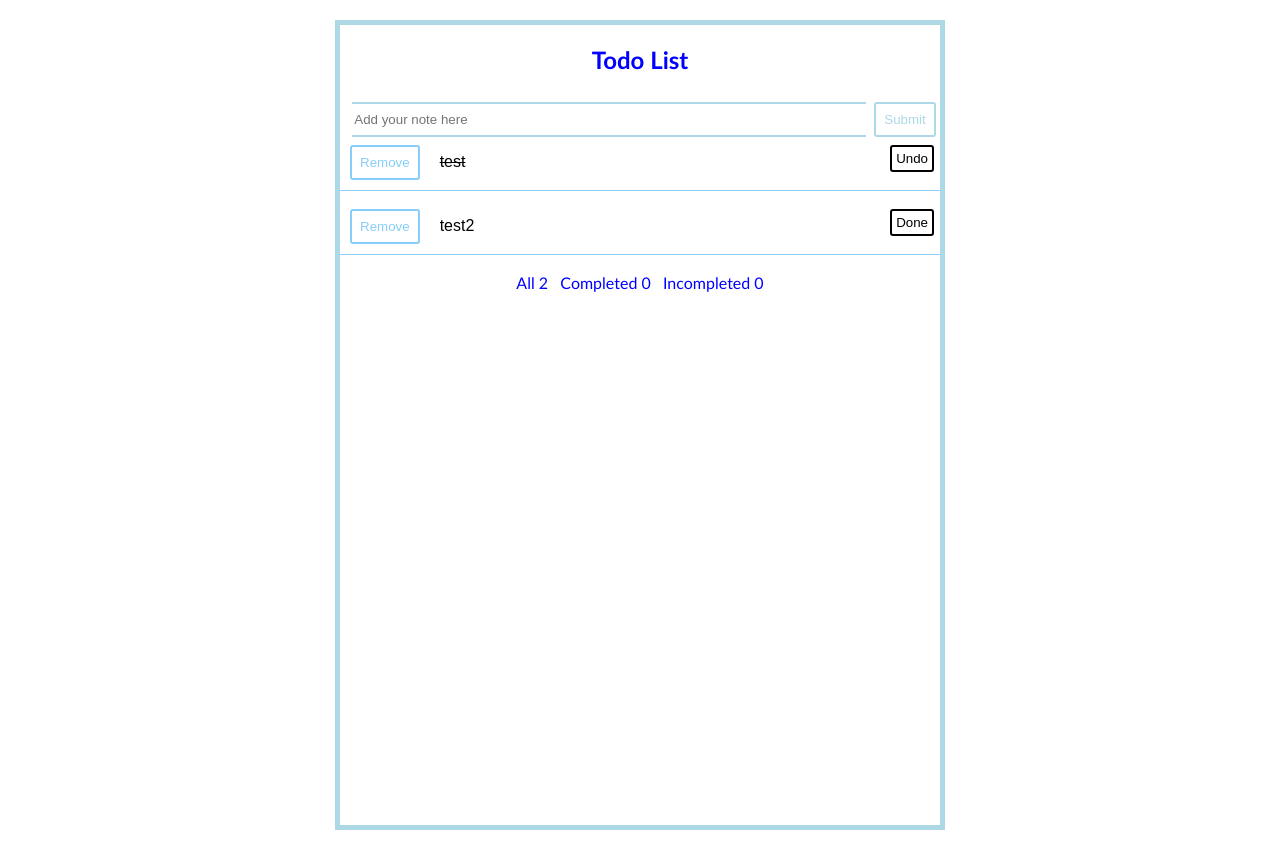
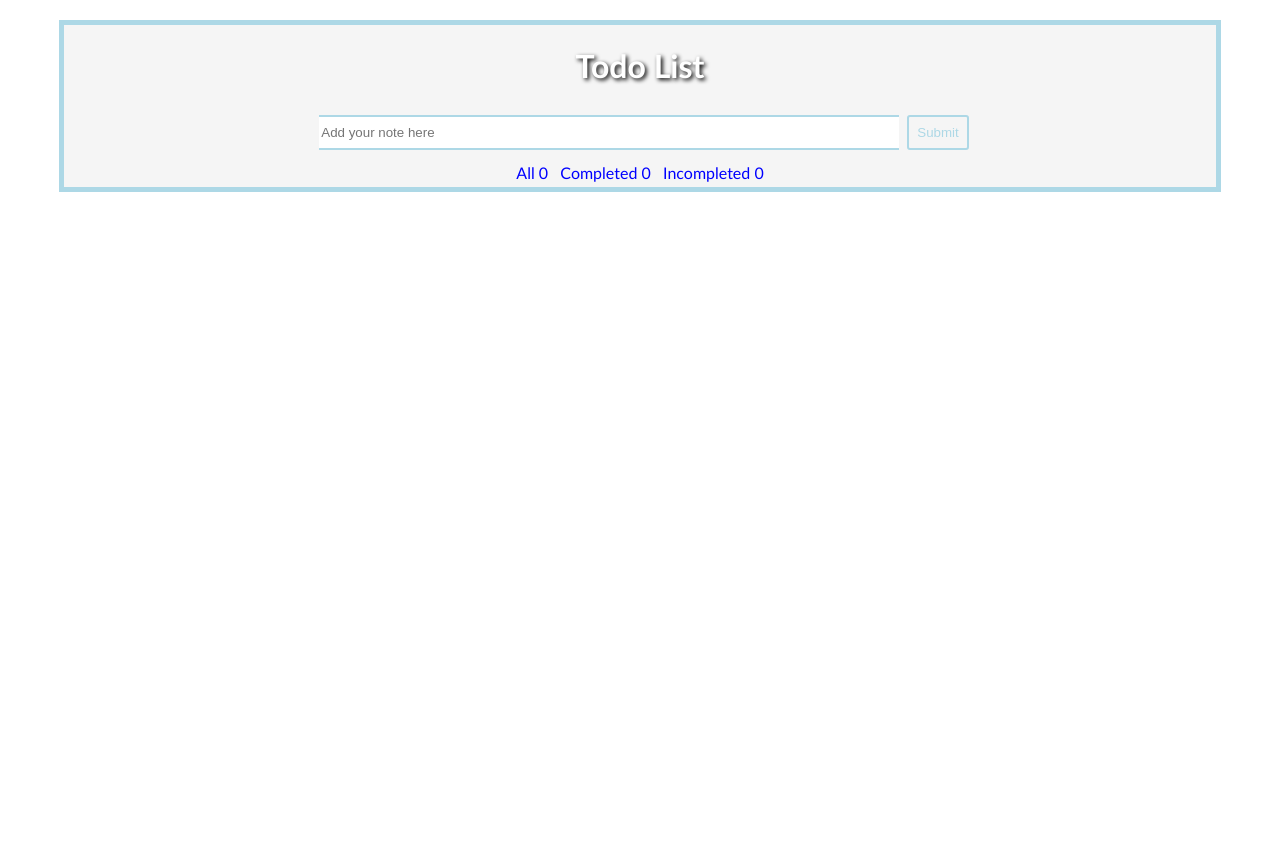
Before and after one commit to panoscool/react-todo-app, a React (Create React App) app: page / in a window 1280 px wide. After the commit the page ends 800 px from the top, so only its background shows below. Built offline with nearby package versions, Linux system fonts and the light colour scheme.

Commit message:
The best todo ever!

```diff
--- a/src/App.css
+++ b/src/App.css
@@ -11,8 +11,9 @@
 }
 
 .header {
-  color: var(--main-text-color);
+  color: white;
   font-family: var(--main-font-style);
+  text-shadow: 2px 2px 4px #000000;
 }
 
 .footer {
@@ -22,10 +23,12 @@
 }
 
 .notes-wrapper {
+  display: flex;
+  width: 90%;
+  flex-direction: column;
   margin: 20px auto 20px auto;
-  width: 600px;
-  min-height: 800px;
   border: 5px solid var(--main-color);
+  background-color: whitesmoke;
 }
 
 .todo-wrapper {
@@ -56,8 +59,8 @@
 }
 
 .btn-remove {
-  /* top 0px right 20px bottom 10px left 15px */
-  margin: 0px 20px 10px 10px;
+  /* top 10px right 20px bottom 5px left 15px */
+  margin: 10px 20px 5px 15px;
   color: var(--secondary-color);
   border-color: var(--secondary-color);
 }
@@ -68,7 +71,7 @@
 
 .btn-status {
   float: right;
-  margin-right: 6px;
+  margin: 5px 15px 0px 0px;
   padding: 4px;
 }
 
@@ -76,8 +79,12 @@ li {
   list-style: none;
 }
 
+li:hover {
+  background-color: white;
+}
+
 input {
-  width: 85%;
+  width: 50%;
   border: none;
   padding: 8px 2px;
   margin: 8px;
--- a/src/App.js
+++ b/src/App.js
@@ -10,10 +10,7 @@ class App extends Component {
     super();
     this.state = {
       text: '',
-      notes: [
-        {todo: "test", completed: true},
-        {todo: "test2", completed: false}
-      ]
+      notes: []
     }
   }
 
@@ -28,31 +25,33 @@ class App extends Component {
       todo: this.state.text,
       completed: false
     }
-    const notes = this.state.notes
-    notes.push(newTodo)
+    const newNotes = this.state.notes
+    newNotes.push(newTodo)
     this.setState({
       text: '',
-      notes: notes
+      notes: newNotes
     })
   }
 
   handleClick = (index) => {
-    const notes = this.state.notes
-    notes[index].completed = !notes[index].completed
-    this.setState({ notes })
+    const newNotes = this.state.notes
+    newNotes[index].completed = !newNotes[index].completed
+    this.setState({ newNotes })
   }
 
 
   handleDelete = (index) => {
-    const notes = this.state.notes
-    notes.splice(index, 1)
-    this.setState({ notes })
+    const newNotes = this.state.notes
+    newNotes.splice(index, 1)
+    this.setState({ newNotes })
   }
 
   render() {
     let notes = this.state.notes.map((todo, index) => {
       return <Todo key={index} note={todo} index={index} deleteTodo={this.handleDelete} handleClick={this.handleClick}/>
     });
+    let completedCount = this.state.notes.filter(n => n.completed).length;
+    let incompletedCount = this.state.notes.filter(n => !n.completed).length;
     return (
       <div className="App">
         <div className="notes-wrapper">
@@ -63,7 +62,11 @@ class App extends Component {
           text={this.state.text}
         />
         {notes}
-        <Footer notesLength={this.state.notes.length} />
+        <Footer
+          notesLength={this.state.notes.length}
+          completedCount={completedCount}
+          incompletedCount={incompletedCount}
+        />
         </div>
       </div>
     );
--- a/src/components/footer.js
+++ b/src/components/footer.js
@@ -4,8 +4,8 @@ const Footer = (props) => {
     return (
         <div className="footer">
             All {props.notesLength} &nbsp;
-            Completed 0 &nbsp;
-            Incompleted 0
+            Completed {props.completedCount} &nbsp;
+            Incompleted {props.incompletedCount}
         </div>
     );
 }
--- a/src/components/header.js
+++ b/src/components/header.js
@@ -3,7 +3,7 @@ import React from 'react';
 const Header = () => {
     return (
         <div className="header">
-            <h2>Todo List</h2>
+            <h1>Todo List</h1>
         </div>
     );
 }
```
Also changed, not shown: src/components/todo.js (+7 -3 lines).
